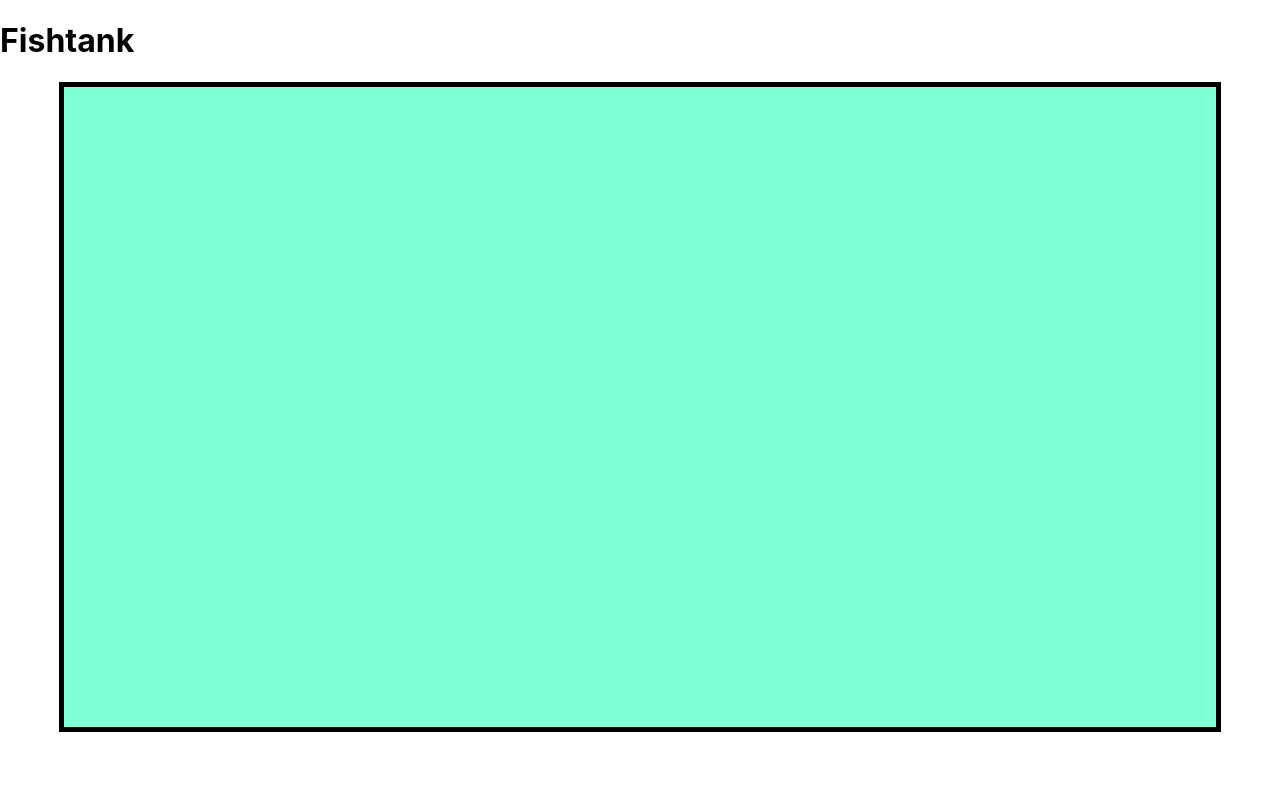
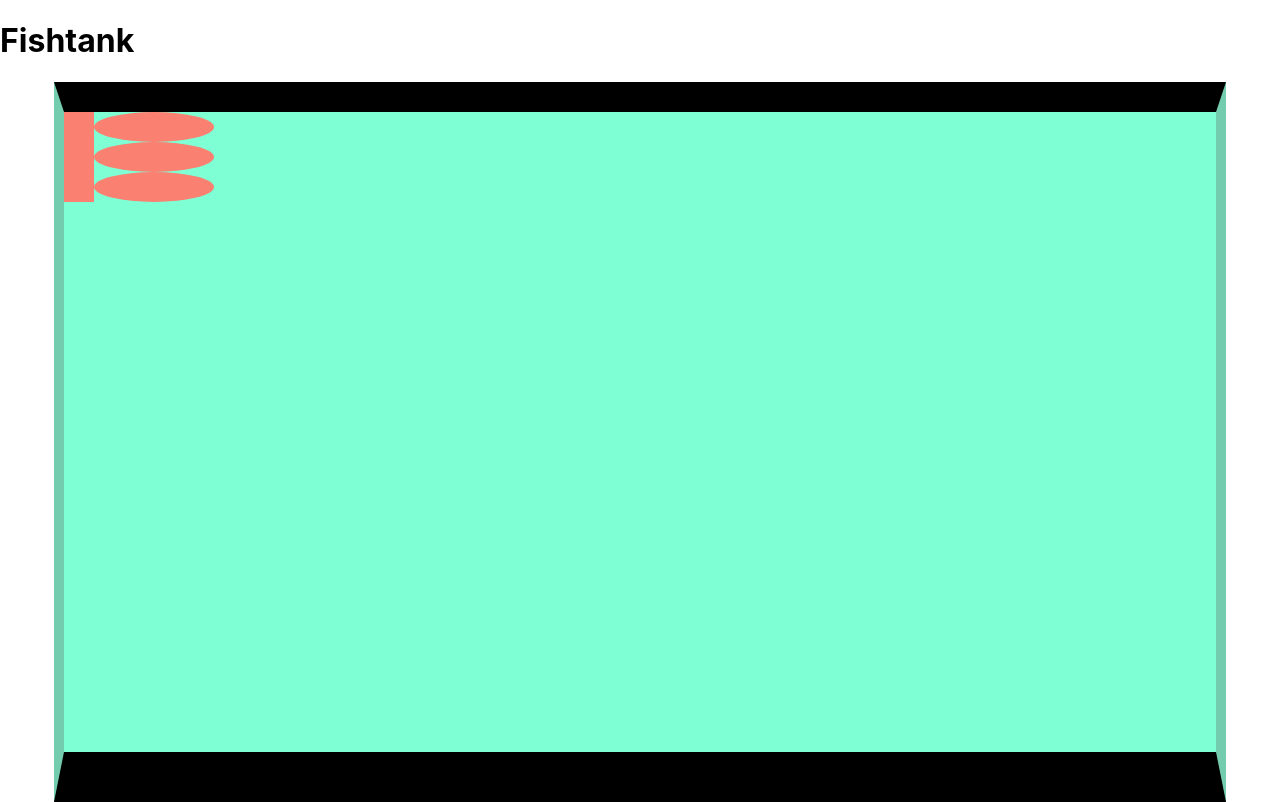
Before and after one commit to jfisher396/fishtank, a React (Create React App) app: page / in a window 1280 px wide. Built offline with nearby package versions, Linux system fonts and the light colour scheme.

Commit message:
fish component created

```diff
--- a/src/App.js
+++ b/src/App.js
@@ -1,5 +1,5 @@
 import './App.css';
-import Tank from './components/Tank'
+import Tank from './components/Tank/Tank'
 
 function App() {
   return (
--- /dev/null
+++ b/src/components/Fish/Fish.css
@@ -0,0 +1,20 @@
+.Fish {
+    display: flex;
+}
+
+.Fish .body {
+    border-radius: 100%;
+    -webkit-border-radius: 100%;
+    -moz-border-radius: 100%;
+    -ms-border-radius: 100%;
+    -o-border-radius: 100%;
+    width: 120px;
+    height: 30px;
+    background-color: salmon;
+}
+
+.Fish .tail {
+    width: 30px;
+    height: 30px;
+    background-color: salmon;
+}
--- /dev/null
+++ b/src/components/Fish/Fish.js
@@ -0,0 +1,13 @@
+import React from 'react'
+import "./Fish.css"
+
+function Fish() {
+    return (
+        <div className="Fish">
+            <div className="tail"></div>
+            <div className="body"></div>
+        </div>
+    )
+}
+
+export default Fish
--- a/src/components/Tank.css
+++ /dev/null
@@ -1,7 +0,0 @@
-.Tank {
-    width: 90vw;
-    min-height: 80vh;
-    border: 5px solid black;
-    background-color: aquamarine;
-    margin: 0 auto;
-}
--- /dev/null
+++ b/src/components/Tank/Tank.css
@@ -0,0 +1,10 @@
+.Tank {
+    width: 90vw;
+    min-height: 80vh;
+    border-top: 30px solid black;
+    border-bottom: 50px solid black;
+    border-left: 10px solid hsla(0, 0%, 34%, 0.3);
+    border-right: 10px solid hsla(0, 0%, 34%, 0.3);
+    background-color: aquamarine;
+    margin: 0 auto;
+}
--- a/src/components/Tank.js
+++ b/src/components/Tank/Tank.js
@@ -1,10 +1,13 @@
 import React from 'react'
 import './Tank.css'
+import Fish from "../Fish/Fish"
 
 function Tank() {
     return (
         <div className="Tank">
-
+            <Fish />
+            <Fish />
+            <Fish />
         </div>
     )
 }
```
